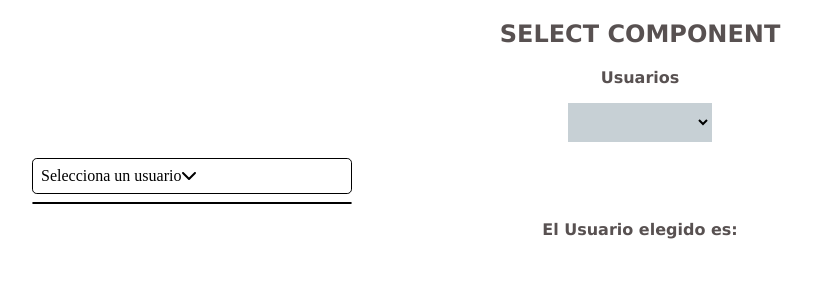
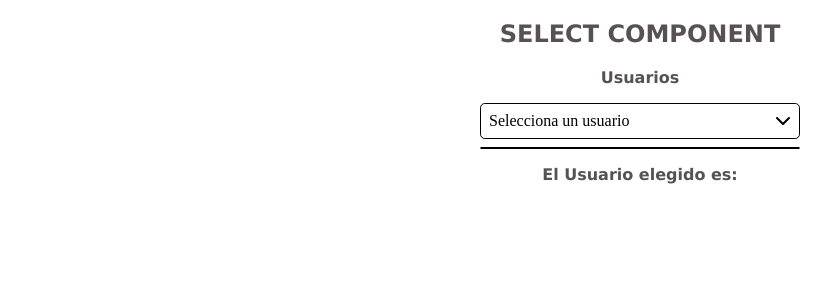
Before and after one commit to achulan/componente-prueba, an Angular app: page / in a window 1280 px wide. Shown: the top 300 px of the page, without its empty margins (0-831 px from the left). Built offline with nearby package versions, Linux system fonts and the light colour scheme.

Commit message:
diseños añadidos

```diff
--- a/src/app/app.component.css
+++ b/src/app/app.component.css
@@ -19,5 +19,5 @@ h3 {
 }
 
 .card-container {
-    text-align: center;
+    text-align: -webkit-center;
 }
--- a/src/app/app.component.html
+++ b/src/app/app.component.html
@@ -4,9 +4,6 @@
   <h2>SELECT COMPONENT</h2>
 
   <h3>Usuarios</h3>
-  <div class="card-container">
-    <app-select [options]="users" (selectionChange)="onUserSelected($event)"></app-select>
-  </div>
 
   <div class="card-container">
     <app-dropdown [options]="dropdownOptions" (optionSelected)="onOptionSelected($event)"></app-dropdown>
--- a/src/app/dropdown/dropdown.component.css
+++ b/src/app/dropdown/dropdown.component.css
@@ -1,5 +1,9 @@
 li {
     list-style: none;
+}
+
+ul {
+    padding: 0;
 }
 
 .dropdown {
@@ -17,6 +21,7 @@ li {
     border-block-color: black;
     border: 1px solid;
     border-radius: 0.3rem;
+    justify-content: space-between;
 }
 
 .options-list {
@@ -24,3 +29,19 @@ li {
     border-radius: 0.3rem;
     border: 1px solid black;
 }
+
+.custom-list {
+    list-style: none;
+    padding: 0;
+  }
+
+  .custom-list li {
+    padding: 5px;
+    cursor: pointer; /* Cambia el cursor a una mano al pasar sobre los elementos de lista */
+    transition: background-color 0.3s, color 0.3s; /* Transición suave para el color de fondo y texto */
+  }
+
+  .custom-list li:hover {
+    background-color: #3498db; /* Cambia el color de fondo al pasar sobre el elemento de la lista */
+    color: #ffffff; /* Cambia el color del texto al pasar sobre el elemento de la lista */
+  }
--- a/src/app/dropdown/dropdown.component.html
+++ b/src/app/dropdown/dropdown.component.html
@@ -3,8 +3,9 @@
     {{ selectedOption2 || 'Selecciona un usuario' }}
     <i class="fa-solid fa-chevron-down"></i>
   </div>
-  <div class="options-list">
+  <div class="options-list custom-list">
     <ul *ngIf="selectorOpen">
+      <!-- <button *ngFor="let option of options"  (click)="onSelect(option)">{{ option }}</button> -->
       <li *ngFor="let option of options" (click)="onSelect(option)">{{ option }}</li>
     </ul>
   </div>
```
